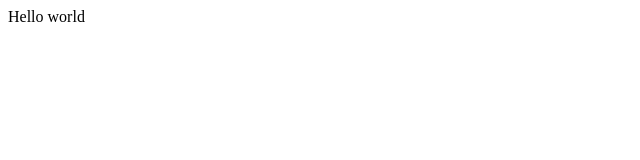
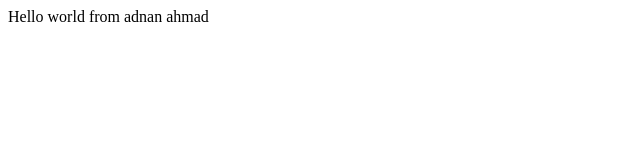
Before and after one commit to iadnanmalik/bootcamp2020, a plain HTML site: page index.html in a window 1280 px wide. Shown: the whole page, without its empty margins (0-640 px from the left). Drawn offline with Linux system fonts and the light colour scheme.

Commit message:
Update index.html
updated 1

```diff
--- a/index.html
+++ b/index.html
@@ -8,7 +8,7 @@
 </head>
 
 <body>
-    Hello world
+    Hello world from adnan ahmad
 </body>
 
 </html>
```
